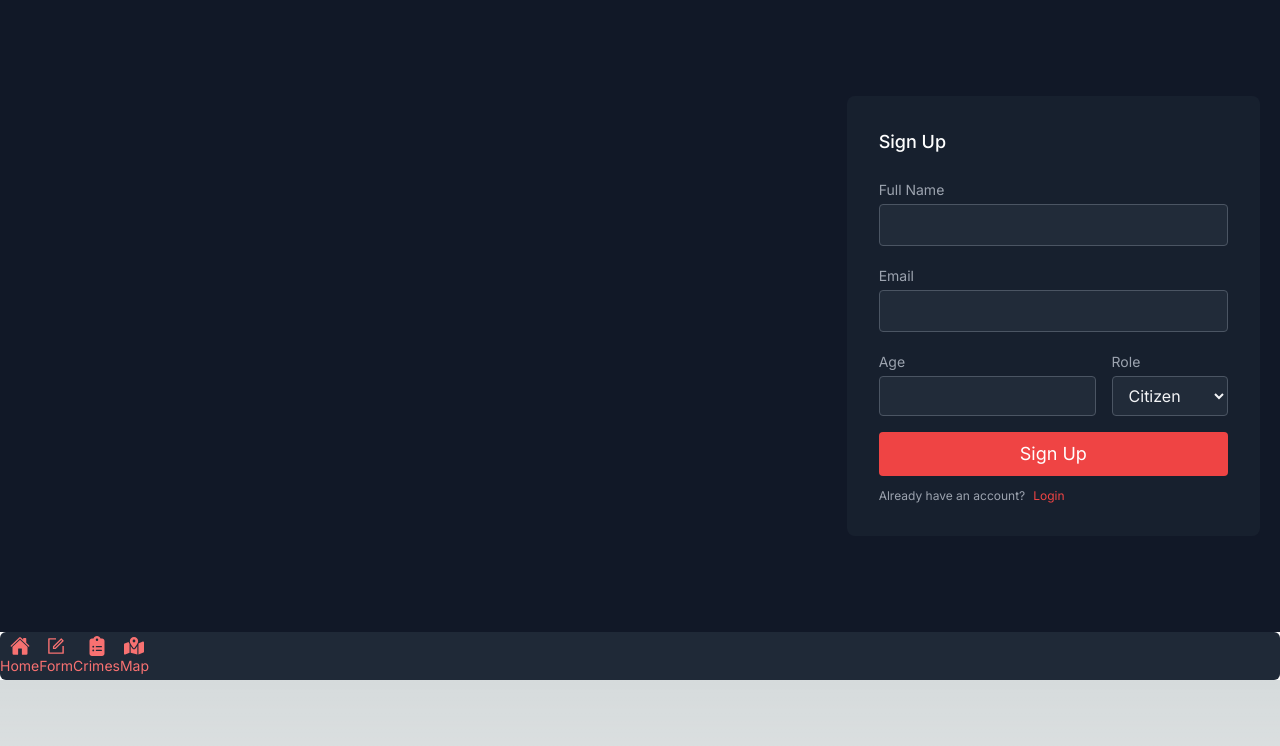
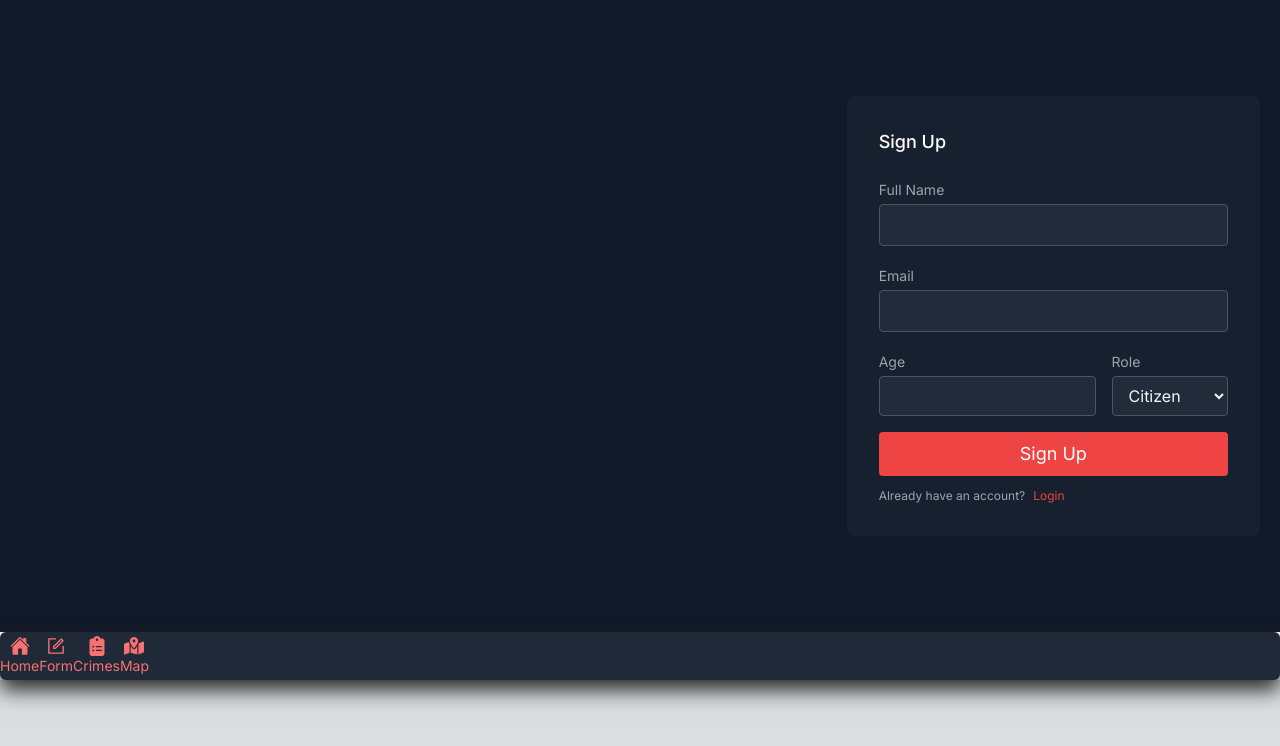
Before and after one commit to jenilparmar/virtual_police, a Next.js app: page / in a window 1280 px wide. Shown: the top 746 px of the page. Built offline with nearby package versions, Linux system fonts and the light colour scheme.

Commit message:
Corrected map styling

```diff
--- a/app/globals.css
+++ b/app/globals.css
@@ -1,6 +1,7 @@
 @tailwind base;
 @tailwind components;
 @tailwind utilities;
+
 
 :root {
   --foreground-rgb: 0, 0, 0;
@@ -31,3 +32,10 @@ body {
     text-wrap: balance;
   }
 }
+.nav{
+  box-shadow:  0px 10px 20px rgb(43, 43, 43);
+
+}
+.map{
+  height: 90vh;
+}
--- a/next.config.mjs
+++ b/next.config.mjs
@@ -10,7 +10,7 @@ const nextConfig = {
                     { key: "Access-Control-Allow-Origin", value: "192.168.242.141:3000/" }, // specify one origin here
                     { key: "Access-Control-Allow-Origin", value: "192.168.242.141:3000/map" }, // specify one origin here
                     { key: "Access-Control-Allow-Origin", value: "/" }, // specify one origin here
-                    { key: "Access-Control-Allow-Origin", value: "http://localhost:3000/" }, // or use a single string for multiple origins
+                    { key: "Access-Control-Allow-Origin", value: "http://localhost:3000" }, // or use a single string for multiple origins
                     { key: "Access-Control-Allow-Methods", value: "GET,DELETE,PATCH,POST,PUT" },
                     { key: "Access-Control-Allow-Headers", value: "X-CSRF-Token, X-Requested-With, Accept, Accept-Version, Content-Length, Content-MD5, Content-Type, Date, X-Api-Version" },
                 ]
```
